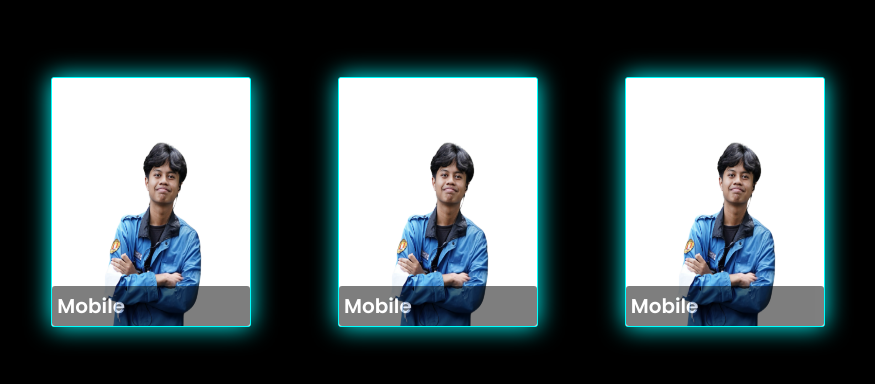
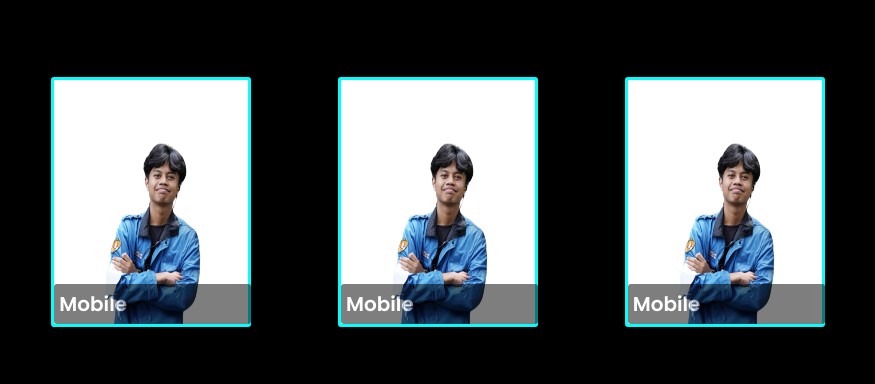
Before and after one commit to TheBinKingVII/Portofolio, a plain HTML site: page index.html in a window 1280 px wide. Shown: the part 992-1376 px from the top of the page, without its empty margins (202-1077 px from the left). Drawn offline with Linux system fonts and the light colour scheme.

Commit message:
update section portofolio 1.1

```diff
--- a/style.css
+++ b/style.css
@@ -281,7 +281,8 @@ span {
     transition: 0.3s ease-in-out;
     border: 1px solid aqua;
     border-radius: 3px;
-    box-shadow: 0 0 25px aqua;
+    border: 3px solid aqua;
+
 }
 
 .card img{
@@ -298,7 +299,7 @@ span {
     position: absolute;
     background-color: black;
     opacity: 0.5;
-    max-width: 198px;
+    max-width: 197px;
     max-height: 4rem;
     align-self: end;
     overflow: hidden;
@@ -308,6 +309,7 @@ span {
 .card:hover{
     transform: scale(1.1) translateY(-5px);
     margin: 0 30px 30px;
+    box-shadow: 0 0 25px aqua;
 }
 
 .card .desc h3{
```
